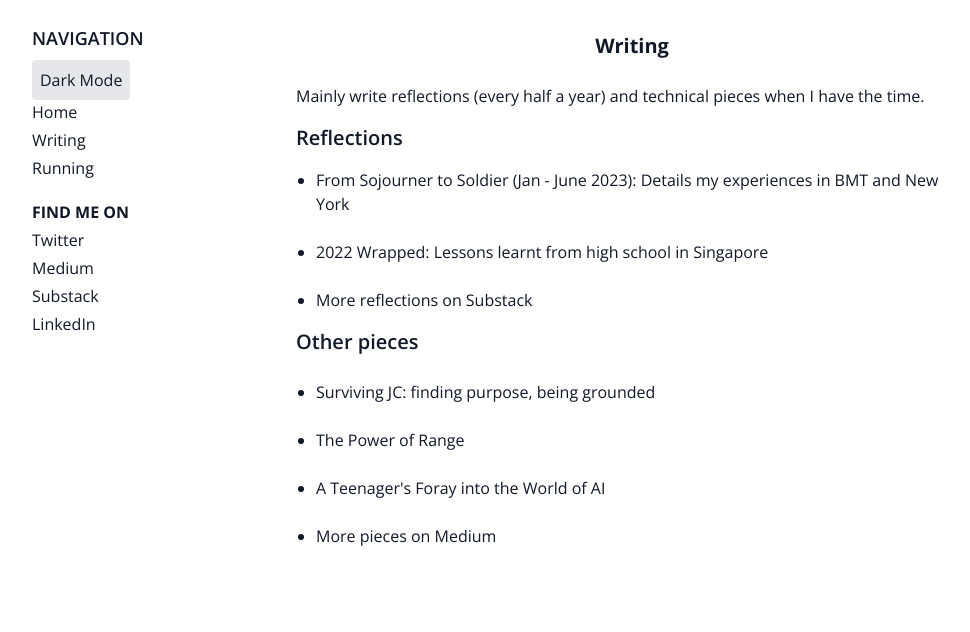
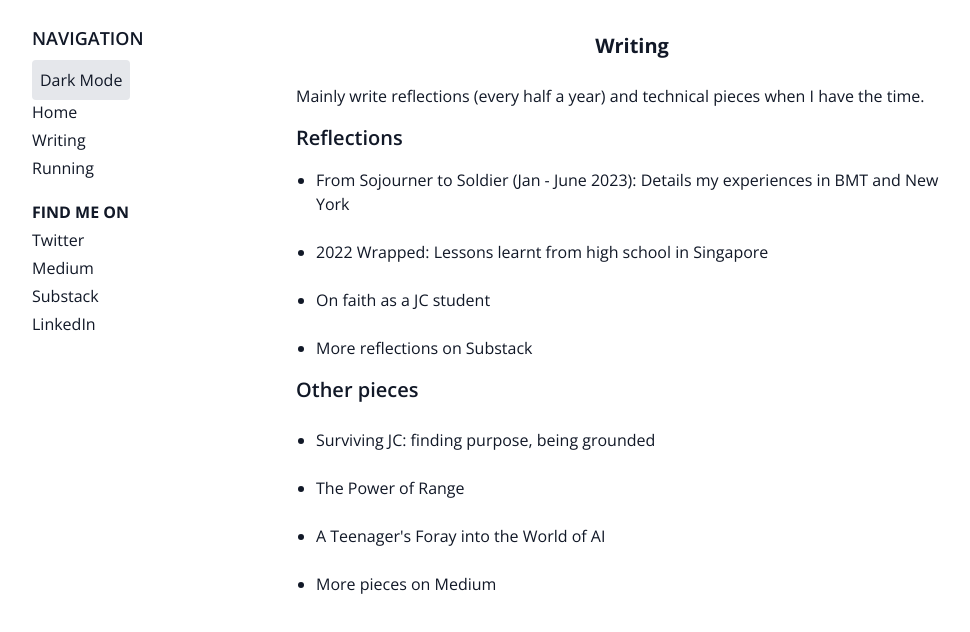
Before and after one commit to danielcwq/website-v2, a Next.js app: page /writing in a window 1280 px wide. Shown: the top 632 px of the page, without its empty margins (8-978 px from the left). Built offline with nearby package versions, Linux system fonts and the light colour scheme.

Commit message:
Added some styling changes for dark mode (always a headache) and added new piece

```diff
--- a/pages/writing.js
+++ b/pages/writing.js
@@ -1,9 +1,10 @@
 import Navigation from "../components/Navigation";
 import Link from "next/link";
+import { useState, useEffect } from "react";
 
 const Writing = () => {
   return (
-    <div className="bg-white px-4 dark:bg-gray-800 text-gray-900 dark:text-white">
+    <div className="bg-white px-4 dark:bg-gray-800 text-gray-900 dark:text-white min-h-screen w-full">
       <div className="fixed">
         <Navigation />
       </div>
@@ -36,6 +37,17 @@ const Writing = () => {
                   className="hover:text-blue-600"
                 >
                   2022 Wrapped: Lessons learnt from high school in Singapore
+                </Link>
+              </li>
+            </ul>{" "}
+            <ul className="list-disc pl-5 mt-2 md:mt-6">
+              <li>
+                <Link
+                  href="https://danielching.notion.site/On-faith-as-a-JC-student-425147eec72748d280659972b7429219?pvs=4"
+                  target="_blank"
+                  className="hover:text-blue-600"
+                >
+                  On faith as a JC student
                 </Link>
               </li>
             </ul>{" "}
```
